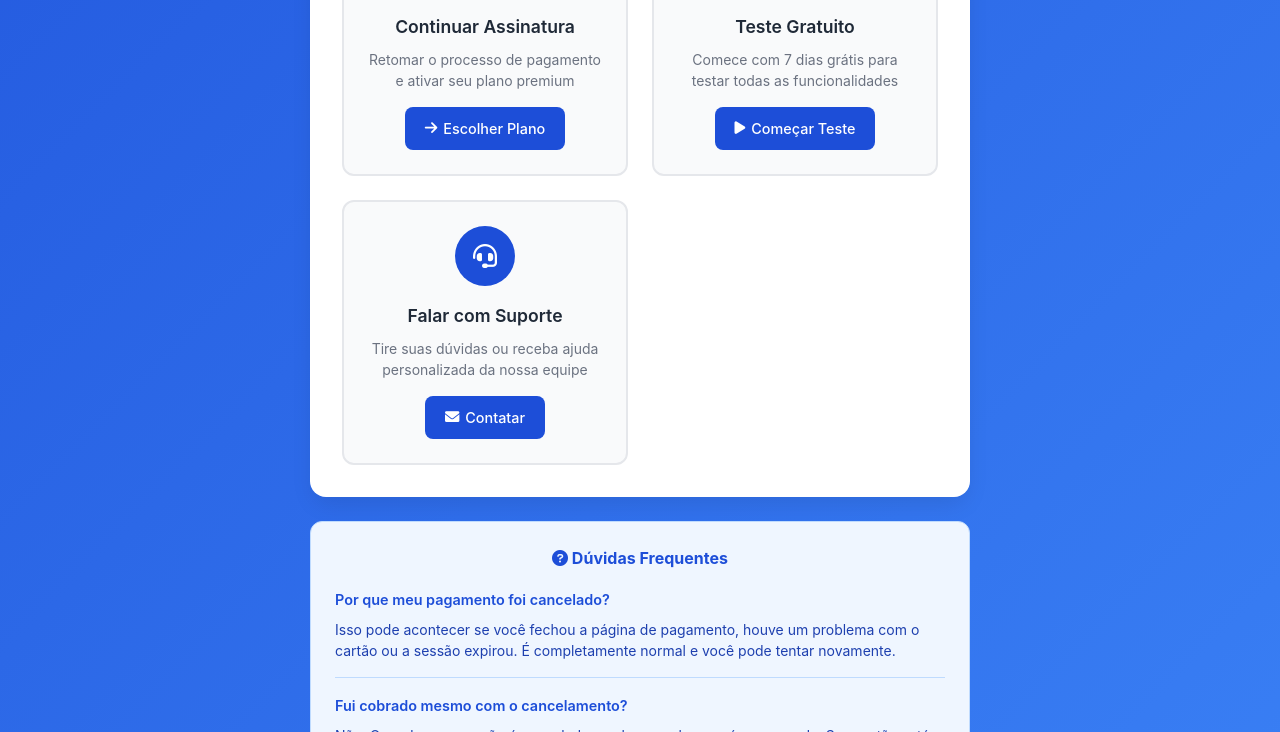
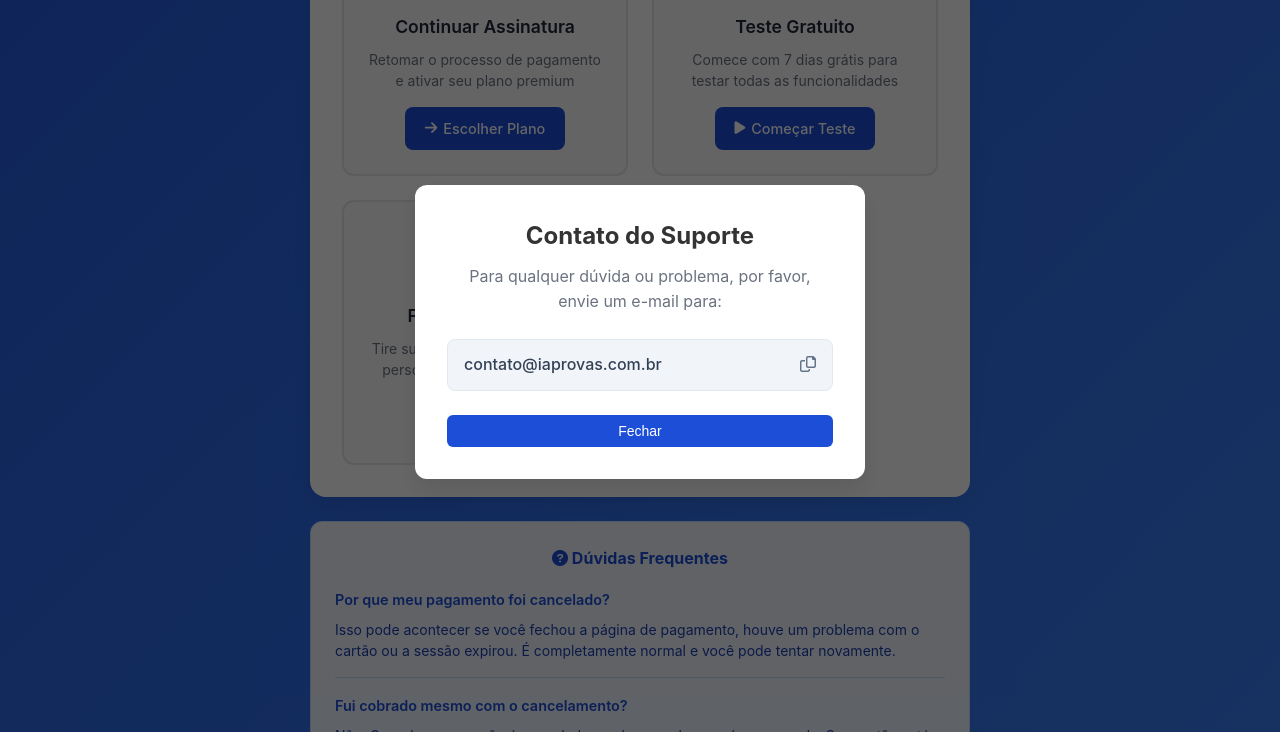
Before and after one commit to adrianotrc/plataforma_concursos, a plain HTML site: page cancelado.html in a window 1280 px wide. Both pictures are taken after a click on the element 485 px from the left and 1312 px from the top of the page. Shown: the part 980-1712 px from the top of the page. Drawn offline with Linux system fonts and the light colour scheme.

Commit message:
Modifica link de contato na página cancelado.html, modifica código para q ue o limite de uso de flashcards esteja dentro do plan-limits, acrescenta modal sobre a necessidade de apertar enter ao acrescentar tópicos especificos na geracao de exercicios, reseta formulário após geracao de exercicios e acrescenta abertura de cronograma ao utilizar o filtro da seção de métricas do cronog rama

```diff
--- a/cancelado.html
+++ b/cancelado.html
@@ -345,13 +345,13 @@
                         </a>
                     </div>
 
-                    <div class="option-card" onclick="window.open('mailto:contato@iaprovas.com.br?subject=Dúvidas sobre Planos', '_blank')">
+                    <div class="option-card" id="card-suporte">
                         <div class="option-icon">
                             <i class="fas fa-headset"></i>
                         </div>
                         <div class="option-title">Falar com Suporte</div>
                         <div class="option-description">Tire suas dúvidas ou receba ajuda personalizada da nossa equipe</div>
-                        <a href="#" class="option-btn" onclick="window.open('mailto:contato@iaprovas.com.br?subject=Dúvidas sobre Planos', '_blank')">
+                        <a href="#" class="option-btn">
                             <i class="fas fa-envelope"></i> Contatar
                         </a>
                     </div>
@@ -385,6 +385,20 @@
         </div>
     </div>
 
+    <div id="suporte-modal" class="modal-overlay" style="display:none;">
+        <div class="modal-content">
+            <h3>Contato do Suporte</h3>
+            <p>Para qualquer dúvida ou problema, por favor, envie um e-mail para:</p>
+            <div class="email-box">
+                <span id="email-contato">contato@iaprovas.com.br</span>
+                <button id="btn-copiar-email" title="Copiar E-mail"><i class="far fa-copy"></i></button>
+            </div>
+            <div class="modal-actions">
+                <button id="btn-fechar-modal" class="btn btn-primary">Fechar</button>
+            </div>
+        </div>
+    </div>
+
     <script>
         // Analytics de cancelamento
         if (typeof gtag !== 'undefined') {
@@ -398,7 +412,43 @@
         document.addEventListener('DOMContentLoaded', () => {
             const urlParams = new URLSearchParams(window.location.search);
             const sessionId = urlParams.get('session_id');
+            const cardSuporte = document.getElementById('card-suporte');
+            const suporteModal = document.getElementById('suporte-modal');
+            const btnFecharModal = document.getElementById('btn-fechar-modal');
+            const btnCopiarEmail = document.getElementById('btn-copiar-email');
+            const emailContato = document.getElementById('email-contato');
 
+            if (cardSuporte) {
+                cardSuporte.addEventListener('click', (e) => {
+                    e.preventDefault();
+                    suporteModal.style.display = 'flex';
+                });
+            }
+
+            if (btnFecharModal) {
+                btnFecharModal.addEventListener('click', () => {
+                    suporteModal.style.display = 'none';
+                });
+            }
+
+            if (suporteModal) {
+                suporteModal.addEventListener('click', (e) => {
+                    if (e.target === suporteModal) {
+                        suporteModal.style.display = 'none';
+                    }
+                });
+            }
+
+            if (btnCopiarEmail) {
+                btnCopiarEmail.addEventListener('click', () => {
+                    navigator.clipboard.writeText(emailContato.textContent).then(() => {
+                        alert('E-mail copiado para a área de transferência!');
+                    }).catch(err => {
+                        console.error('Erro ao copiar e-mail: ', err);
+                        alert('Não foi possível copiar o e-mail.');
+                    });
+                });
+            }
             if (sessionId) {
                 console.log('Sessão de pagamento cancelada:', sessionId);
                 // Aqui poderia adicionar lógica específica baseada na sessão
--- a/cronograma-page.js
+++ b/cronograma-page.js
@@ -1236,6 +1236,9 @@ seletorCronograma?.addEventListener('change', async (e) => {
         // Carrega progresso automaticamente
         await carregarMetricasProgresso(plano.jobId || plano.id);
         progressoContainer.style.display = 'block';
+
+        exibirPlanoComProgresso(plano);
+
     }
 });
 
--- a/dashboard-lovable.css
+++ b/dashboard-lovable.css
@@ -3512,3 +3512,34 @@ body.dark-mode .plano-orientacao i {
     background-color: #9ca3af; /* Cor do botão desativado */
     pointer-events: none;
 }
+
+/* Estilos para o Modal de Contato */
+.email-box {
+    display: flex;
+    justify-content: space-between;
+    align-items: center;
+    background-color: #f1f5f9;
+    padding: 12px 16px;
+    border-radius: 8px;
+    border: 1px solid #e2e8f0;
+    margin: 16px 0;
+}
+
+.email-box span {
+    font-weight: 500;
+    color: #334155;
+    word-break: break-all;
+}
+
+.email-box button {
+    background: none;
+    border: none;
+    cursor: pointer;
+    font-size: 16px;
+    color: #64748b;
+    padding-left: 10px;
+}
+
+.email-box button:hover {
+    color: #1e293b;
+}
--- a/exercicios-page.js
+++ b/exercicios-page.js
@@ -737,6 +737,11 @@ formExercicios?.addEventListener('submit', async (e) => {
         onComplete: (result) => {
             // Limpa o formulário e atualiza contadores
             formExercicios.reset();
+
+            // ADICIONE ESTAS DUAS LINHAS
+            topicosSelecionados.clear();
+            atualizarTopicosSelecionados();
+
             renderUsageInfo();
 
             // Aviso curto
```
Also changed, not shown: exercicios.html (+1 -1 lines), 1 other file.
